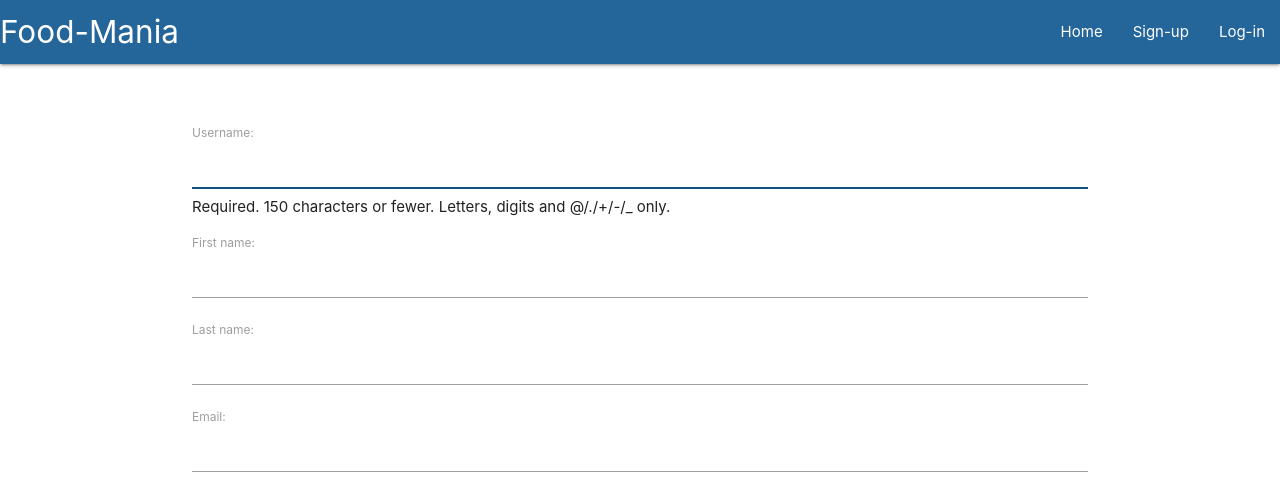
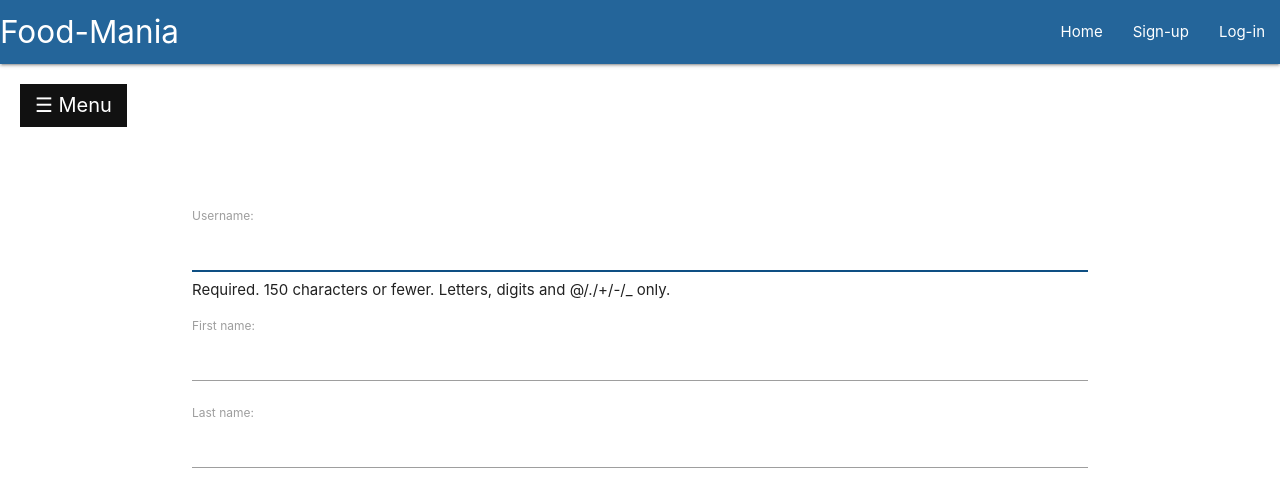
Before and after one commit to pixlmaster/FoodMania, a Django app: page /signup/ in a window 1280 px wide. Shown: the top 484 px of the page. Run offline with Django 3.2, Linux system fonts and the light colour scheme.

Commit message:
added Sidebar

```diff
--- a/main/templates/main/header.html
+++ b/main/templates/main/header.html
@@ -8,6 +8,7 @@
 
 <body>
 	{% include "main/includes/navbar.html" %}
+	{% include "main/includes/sidebar.html" %}
 	{% include "main/includes/messages.html" %}
 	<br><br>
 	<div class="container">
--- /dev/null
+++ b/main/templates/main/includes/sidebar.html
@@ -0,0 +1,91 @@
+
+<head>
+<style>
+.sidebar {
+  height: 100%;
+  width: 0;
+  position: fixed;
+  z-index: 1;
+  top: 0;
+  left: 0;
+  background-color: #111;
+  overflow-x: hidden;
+  padding-top: 60px;
+  transition: 0.5s;
+}
+
+.sidebar a {
+  padding: 8px 8px 8px 32px;
+  text-decoration: none;
+  font-size: 25px;
+  color: #818181;
+  display: block;
+  transition: 0.3s;
+}
+
+.sidebar a:hover {
+  color: #f1f1f1;
+}
+
+
+.sidebar .closebtn {
+  position: absolute;
+  top: 0;
+  right: 25px;
+  font-size: 36px;
+  margin-left: 50px;
+}
+
+
+.openbtn {
+  font-size: 20px;
+  cursor: pointer;
+  background-color: #111;
+  color: white;
+  padding: 10px 15px;
+  border: none;
+}
+
+.openbtn:hover {
+  background-color: #444;
+}
+
+#main {
+  transition: margin-left .5s;
+  padding: 20px;
+}
+@media screen and (max-height: 450px) {
+  .sidebar {padding-top: 15px;}
+  .sidebar a {font-size: 18px;}
+}
+</style>
+</head>
+<body>
+
+<div id="mySidebar" class="sidebar">
+  <a href="javascript:void(0)" class="closebtn" onclick="closeNav()">&times;</a>
+  {% if user.is_authenticated %}
+    <a href="/profile">{{user.username}}</a>
+  {% endif %}
+  <a href="/">Home</a>
+  <a href="About">About</a>
+  <a href="Contact">Contact</a>
+</div>
+
+<div id="main">
+  <button class="openbtn" onclick="openNav()">&#9776; Menu</button>
+</div>
+
+<script>
+  function openNav() {
+  document.getElementById("mySidebar").style.width = "250px";
+  document.getElementById("main").style.marginLeft = "250px";
+}
+
+function closeNav() {
+  document.getElementById("mySidebar").style.width = "0";
+  document.getElementById("main").style.marginLeft= "0";
+}
+</script>
+
+</body>
```
